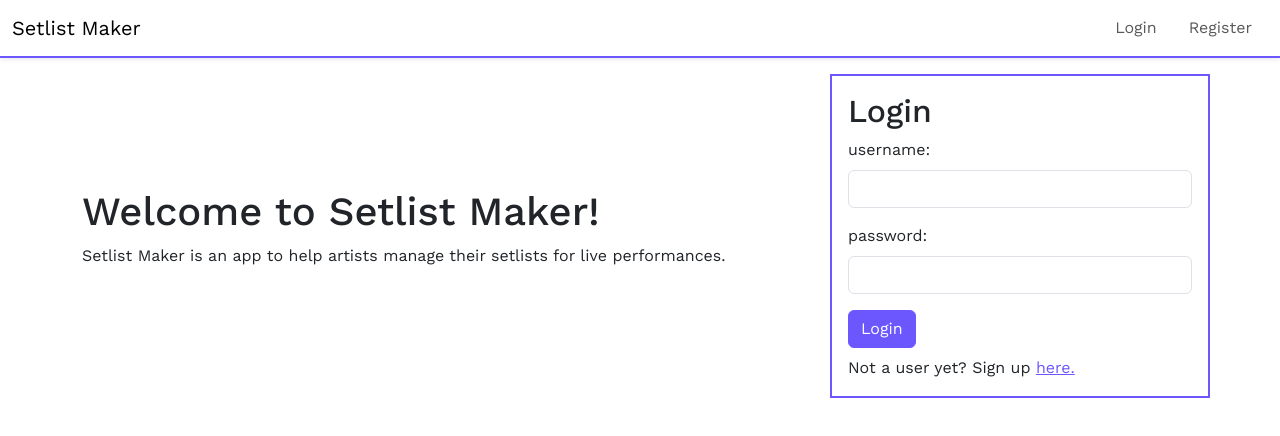
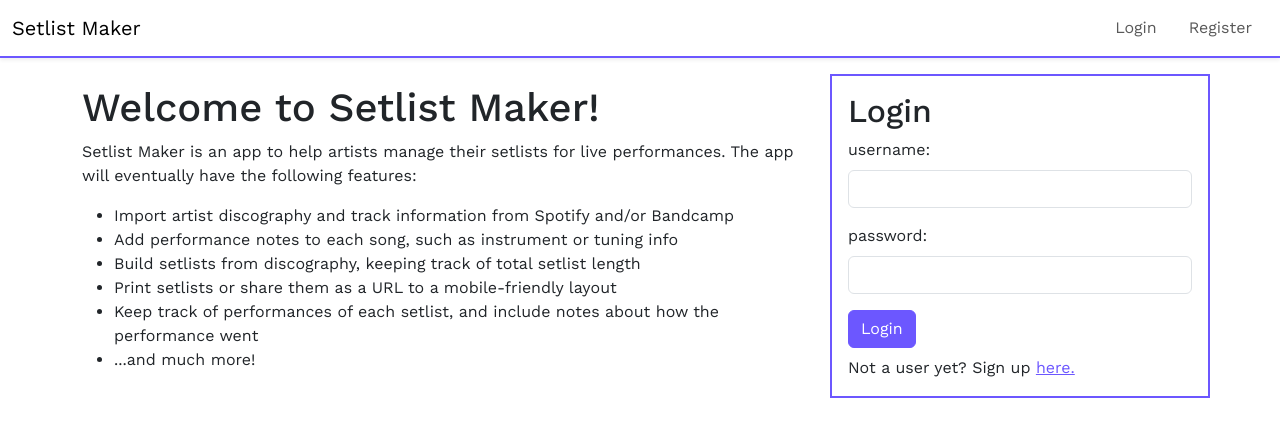
Before and after one commit to klalicki/setlist-maker, a React (Create React App) app in the folder client/: page / in a window 1280 px wide. Shown: the top 436 px of the page. Built offline with nearby package versions, Linux system fonts and the light colour scheme.

Commit message:
adds bullet points to landing page

```diff
--- a/client/src/pages/Homepage.jsx
+++ b/client/src/pages/Homepage.jsx
@@ -9,8 +9,32 @@ const Homepage = () => {
             <h1>Welcome to Setlist Maker!</h1>
             <p>
               Setlist Maker is an app to help artists manage their setlists for
-              live performances.
+              live performances. The app will eventually have the following
+              features:
             </p>
+            <ul>
+              <li>
+                Import artist discography and track information from Spotify
+                and/or Bandcamp
+              </li>
+              <li>
+                Add performance notes to each song, such as instrument or tuning
+                info
+              </li>
+              <li>
+                Build setlists from discography, keeping track of total setlist
+                length
+              </li>
+              <li>
+                Print setlists or share them as a URL to a mobile-friendly
+                layout
+              </li>
+              <li>
+                Keep track of performances of each setlist, and include notes
+                about how the performance went
+              </li>
+              <li>...and much more!</li>
+            </ul>
           </div>
           <div className="col-12 col-md-6 col-lg-4 p-3 gap-2 border border-primary border-2 d-flex flex-column">
             <LoginForm />
```
